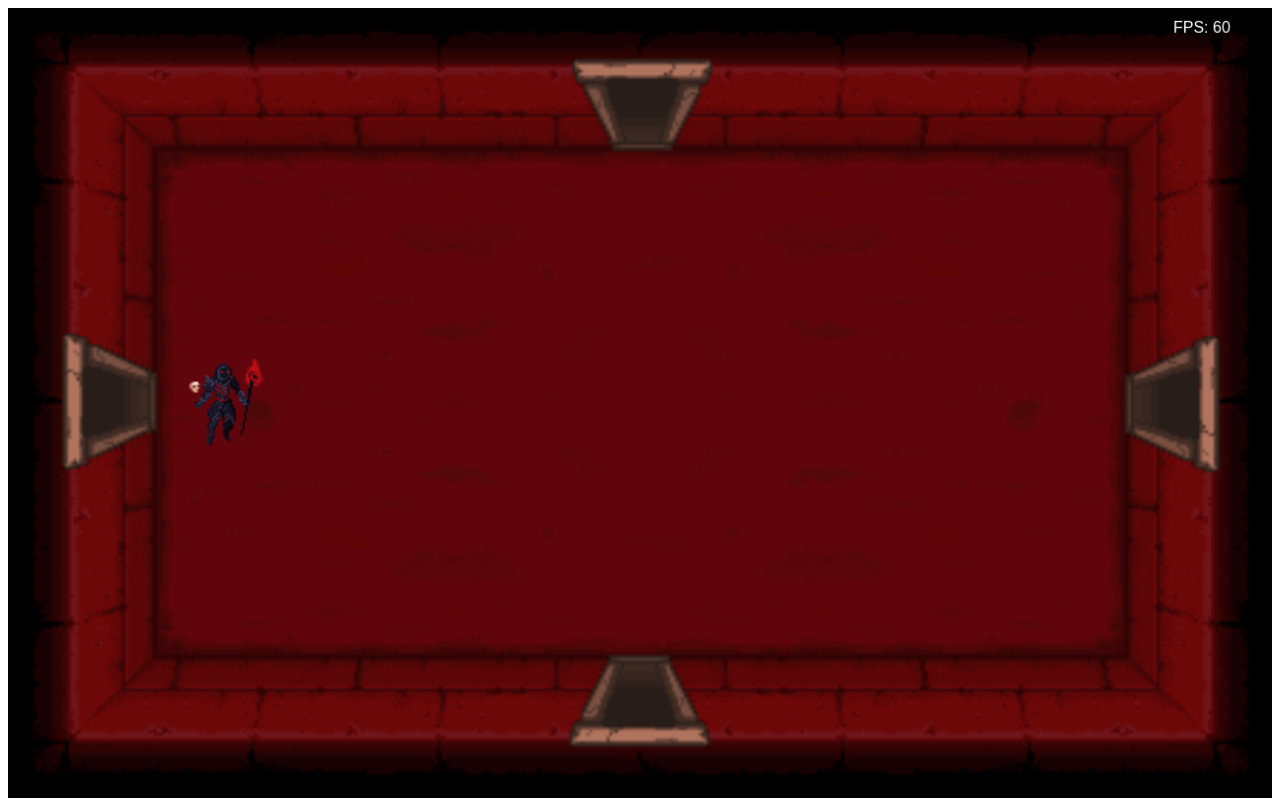
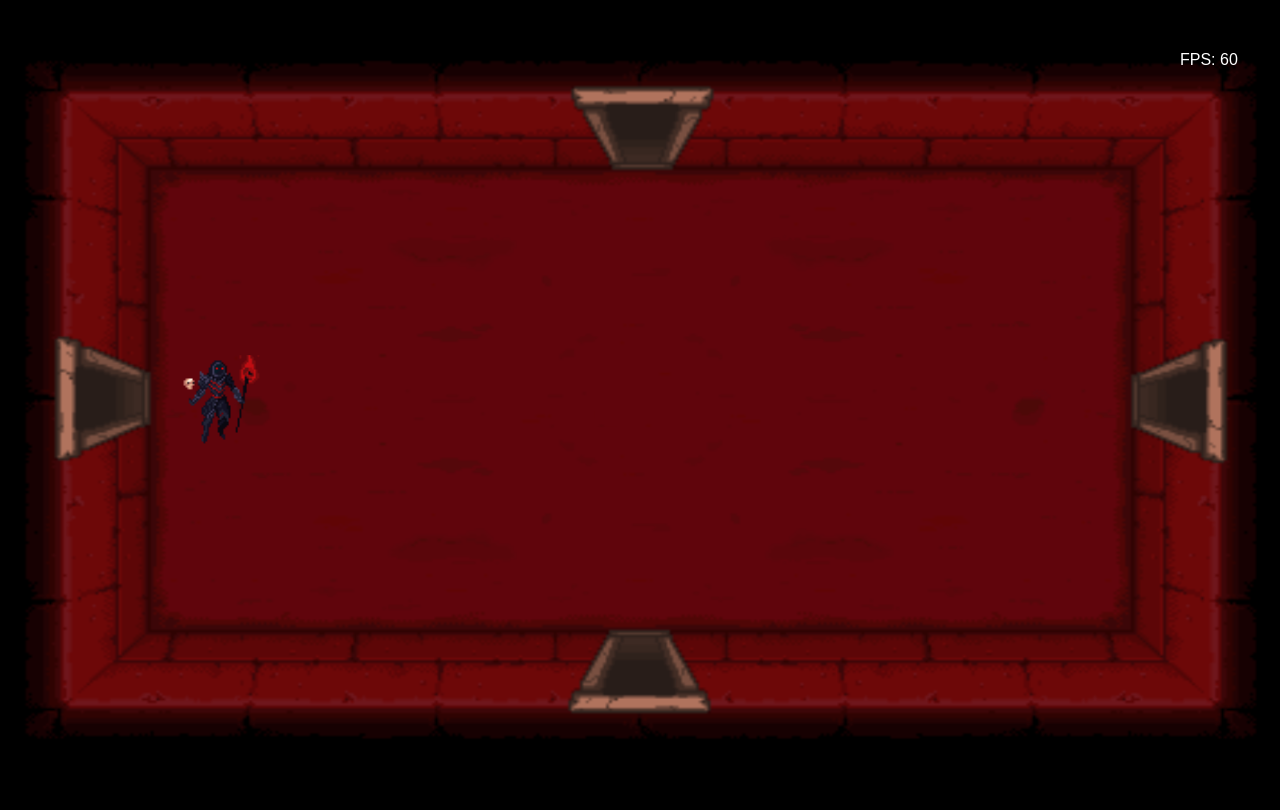
Before and after one commit to clarator/JeuxDevWeb, a website built with Vite: page src/front/games/game2/index.html in a window 1280 px wide. Built offline with nearby package versions, Linux system fonts and the light colour scheme; files whose address does not match are found by name.

Commit message:
03 04 2025

```diff
--- a/src/front/games/game2/css/style.css
+++ b/src/front/games/game2/css/style.css
@@ -1,9 +1,4 @@
 html, body {
     overflow: hidden;
-}
-
-#canvasGame2 {
-    height: 100%;
-    width: 100%;
     background-color: black;
 }
--- a/src/front/games/game2/js/Player.js
+++ b/src/front/games/game2/js/Player.js
@@ -6,7 +6,7 @@ export default class Player{
         this.x = null;
         this.y = null;
 
-        this.pathImg = "assets/img/game2/Necromancer_creativekind-Sheet.png";
+        this.pathImg = "../../../assets/img/game2/Necromancer_creativekind-Sheet.png";
 
         this.img = new Image();
         this.img.src = this.pathImg;
--- a/src/front/games/game2/js/Projectile.js
+++ b/src/front/games/game2/js/Projectile.js
@@ -10,7 +10,7 @@ export default class Projectile {
         this.range = range;
 
         this.img = new Image();
-        this.img.src = "assets/img/game2/Animation Pack/Energy ball/EnergyBall.png";
+        this.img.src = "../../../assets/img/game2/Animation Pack/Energy ball/EnergyBall.png";
         this.frameX = 0;
     }
 
--- a/src/front/games/game2/js/Room.js
+++ b/src/front/games/game2/js/Room.js
@@ -8,7 +8,7 @@ export default class Room {
         this.test = performance.now();
 
         this.img = new Image();
-        this.img.src = "assets/img/game2/4 doors room.png";
+        this.img.src = "../../../assets/img/game2/4 doors room.png";
     }
 
     render() {
--- a/src/front/games/game2/js/script.js
+++ b/src/front/games/game2/js/script.js
@@ -40,8 +40,24 @@ function init() {
     }
 
     function resizeCanvas() {
-        canvas.width = window.innerWidth;
-        canvas.height = window.innerHeight;
+        const ratio = 16 / 9;
+        let width = window.innerWidth;
+        let height = window.innerHeight;
+
+        // Ajuster la hauteur en fonction de la largeur
+        if (width / height > ratio) {
+            width = height * ratio;
+        } else {
+            height = width / ratio;
+        }
+
+        canvas.width = width;
+        canvas.height = height;
+
+        // Centrage du canvas en CSS
+        canvas.style.position = "absolute";
+        canvas.style.left = `${(window.innerWidth - width) / 2}px`;
+        canvas.style.top = `${(window.innerHeight - height) / 2}px`;
     }
 
     animate();
```
